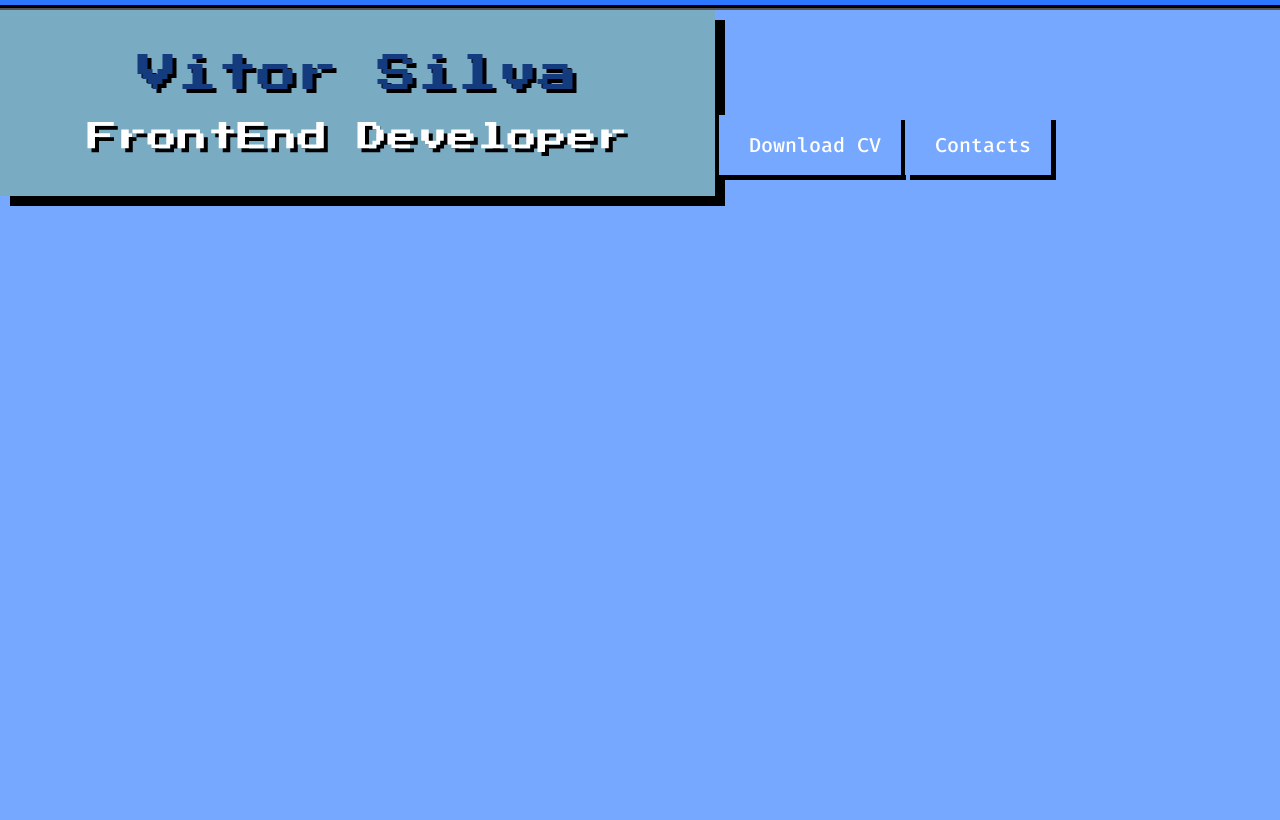
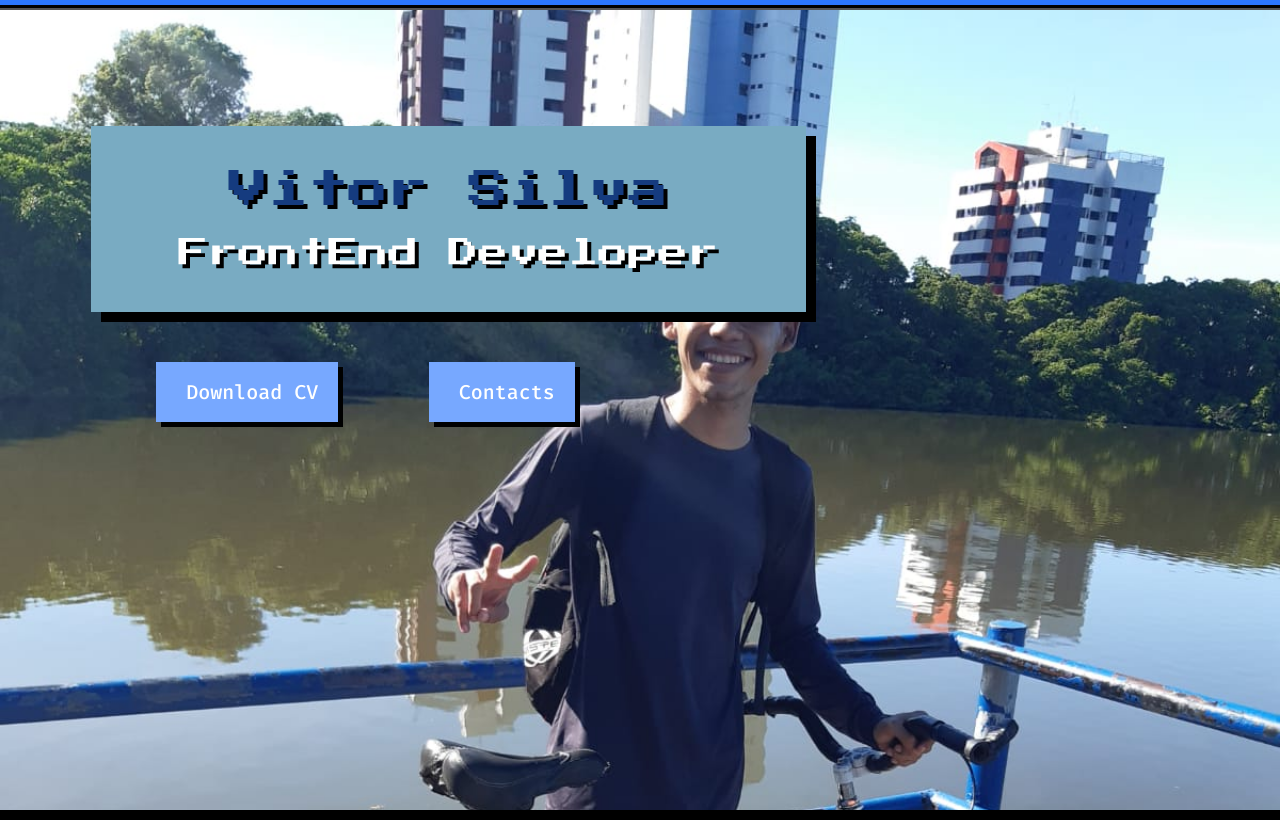
Before and after one commit to Vitormwxm/curso-html-css-feliz, a plain HTML site: page index.html in a window 1280 px wide. Shown: the part 75-895 px from the top of the page. Before the commit the page ends 800 px from the top, so only its background shows below. Drawn offline with Linux system fonts and the light colour scheme.

Commit message:
create the banner components

```diff
--- /dev/null
+++ b/css/componets.css/banner.css
@@ -0,0 +1,25 @@
+.banner {
+    background-image: url(../../assents/img/WhatsApp\ Image\ 2022-05-19\ at\ 15.55.31.jpeg);
+    background-repeat: no-repeat;
+    background-size: 100%;
+    height: 800px;
+    border-bottom: 10px solid black;
+}
+
+.banner .wrapper {
+    box-sizing: border-box;
+    display: flex;
+    flex-direction: column;
+    width: 640px;
+    padding-top: 116px;
+    padding-left: 91px;
+}
+
+.banner .box {
+    margin-bottom: 40px;
+}
+
+.banner .navigation {
+    display: flex;
+    justify-content: space-around;
+}
--- a/css/componets.css/box.css
+++ b/css/componets.css/box.css
@@ -1,4 +1,4 @@
-#box{
+.box{
     display: inline-block;
     background-color: #79ABC2;
     width: 627px;
@@ -7,6 +7,6 @@
     padding: 44px;
 }
 
-#box h1 {
+.box h1 {
     padding-bottom: 28px;
 }
--- a/index.html
+++ b/index.html
@@ -19,6 +19,7 @@
     <link rel="stylesheet" href="css/componets.css/title.css">
     <link rel="stylesheet" href="css/componets.css/subtitle.css">
     <link rel="stylesheet" href="css/componets.css/box.css">
+    <link rel="stylesheet" href="css/componets.css/banner.css">
 
 </head>
 <body>
@@ -39,14 +40,21 @@
     <main>
 
 
-        <div id="box">
-            <h1 class="title">Vitor Silva</h1>
-            <h2 class="subtitle">FrontEnd Developer</h2>
-        </div>
+        <section class="banner">
 
-        <a class="Button"href="">Download CV</a>
-        <a class="Button "href="">Contacts</a>
+            <div class="wrapper">
+                <div class="box">
+                    <h1 class="title">Vitor Silva</h1>
+                    <h2 class="subtitle">FrontEnd Developer</h2>
+                </div>
 
+                <div class="navigation">
+                    <a class="Button"href="">Download CV</a>
+                    <a class="Button "href="">Contacts</a>
+                </div>
+
+            </div>
+        </section>
 
     </main>
 
```
Also changed, not shown: assents/img/WhatsApp Image 2022-05-19 at 15.55.31.jpeg (added).
